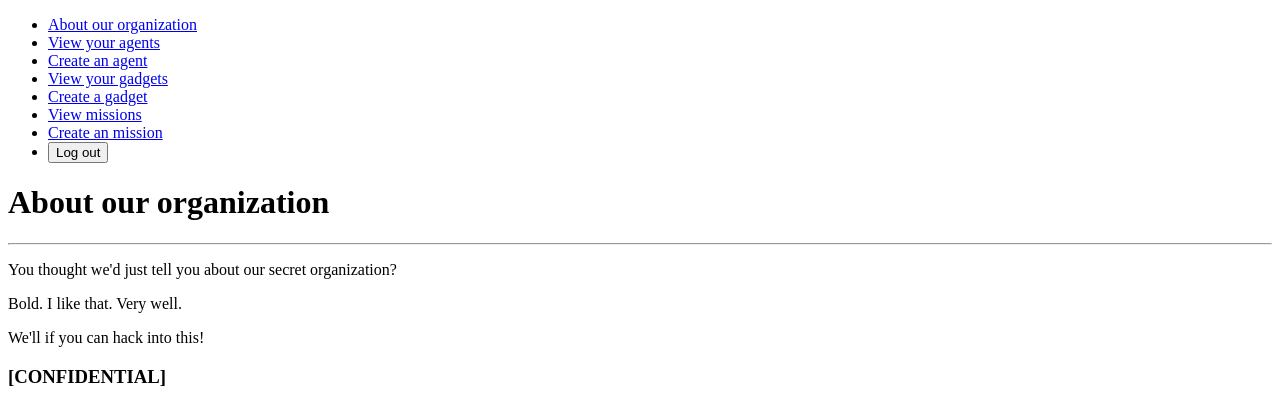
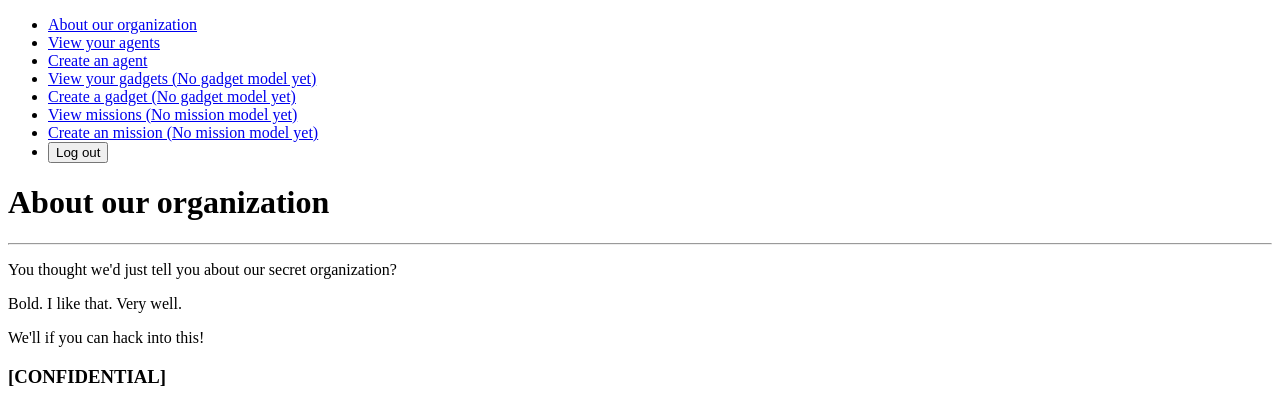
Before and after one commit to ShirtHanger/world-of-contracts, a Django app: page /about/ in a window 1280 px wide. Shown: the part 26-420 px from the top of the page. Run offline with Django 5.2, Linux system fonts and the light colour scheme; the visitor is signed in with stand-in values (Sample User, id 1).

Commit message:
Minor change idk

```diff
--- a/main_app/templates/base.html
+++ b/main_app/templates/base.html
@@ -25,11 +25,11 @@
           <li><a href="{% url 'agent-index' %}">View your agents</a></li>
           <li><a href="{% url 'agent-create' %}">Create an agent</a></li>
 
-          <li><a href="{% url 'gadget-index' %}">View your gadgets</a></li>
-          <li><a href="/">Create a gadget</a></li> {% comment %} gadget-create {% endcomment %}
+          <li><a href="{% url 'gadget-index' %}">View your gadgets (No gadget model yet)</a></li>
+          <li><a href="/">Create a gadget (No gadget model yet)</a></li> {% comment %} gadget-create {% endcomment %}
 
-          <li><a href="{% url 'mission-index' %}">View missions</a></li>
-          <li><a href="/">Create an mission</a></li> {% comment %} mission-create {% endcomment %}
+          <li><a href="{% url 'mission-index' %}">View missions (No mission model yet)</a></li>
+          <li><a href="/">Create an mission (No mission model yet)</a></li> {% comment %} mission-create {% endcomment %}
 
           <!-- Logout -->
           <li>
--- a/main_app/views.py
+++ b/main_app/views.py
@@ -95,7 +95,7 @@ class AgentCreate(LoginRequiredMixin, CreateView):
     fields = '__all__' # Shows form of all properties, including owned user
     # Bottom excludes user
     # fields = ['code_name', 'real_name', 'agent_type', 'experience_level',
-    #           'gender', 'age', 'height_cm', 'weight_kg'
+    #           'gender', 'age', 'height_cm', 'weight_kg',
     #           'place_of_birth', 'region',
     #           'tagline', 'description', 'previous_agency']
 
@@ -112,7 +112,7 @@ class AgentUpdate(LoginRequiredMixin, UpdateView):
     fields = '__all__'
     # Can disallow updating of a field by excluding it
     # fields = ['code_name', 'real_name', 'agent_type', 'experience_level',
-    #           'gender', 'age', 'height_cm', 'weight_kg'
+    #           'gender', 'age', 'height_cm', 'weight_kg',
     #           'place_of_birth', 'region',
     #           'tagline', 'description', 'previous_agency']
 
```
